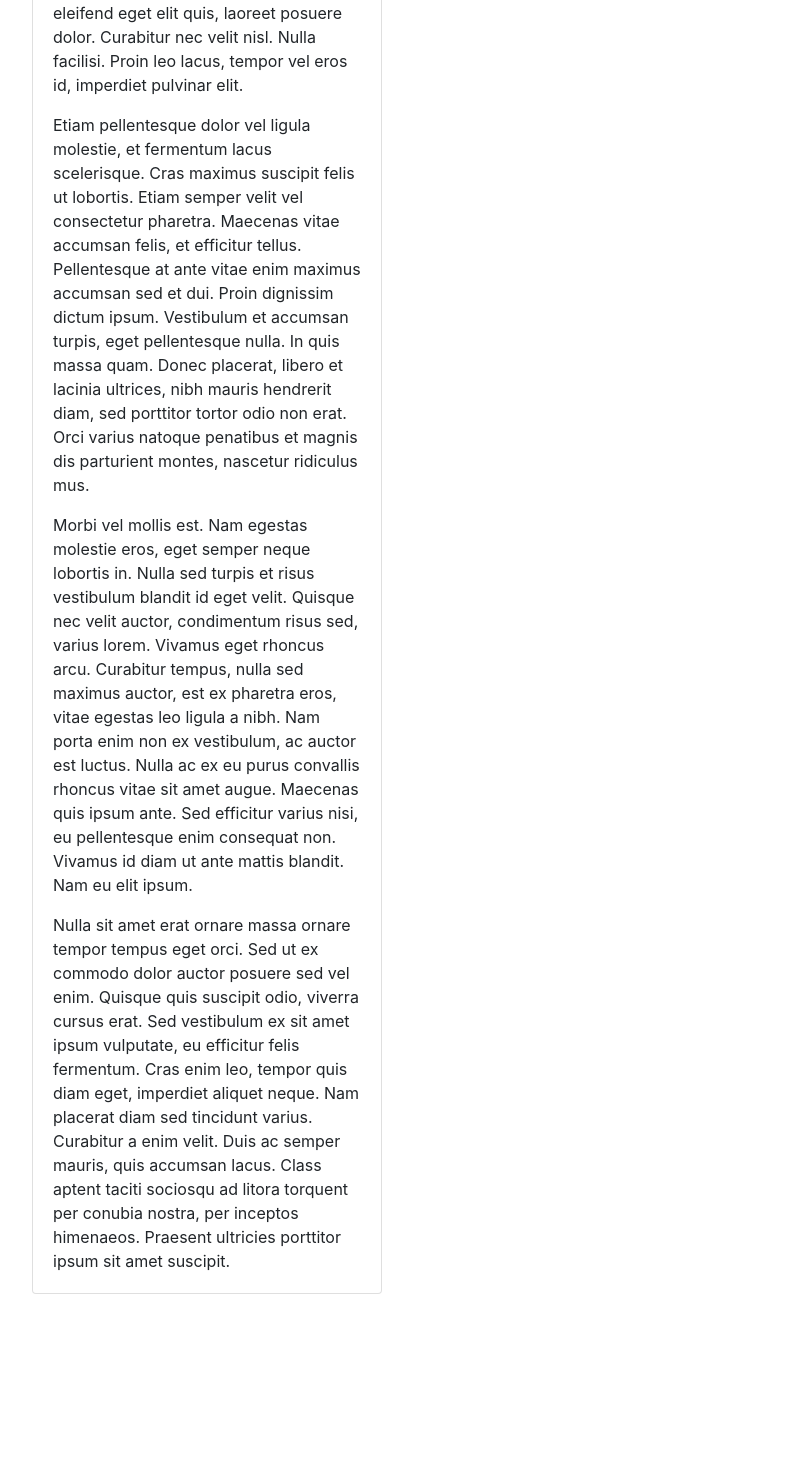
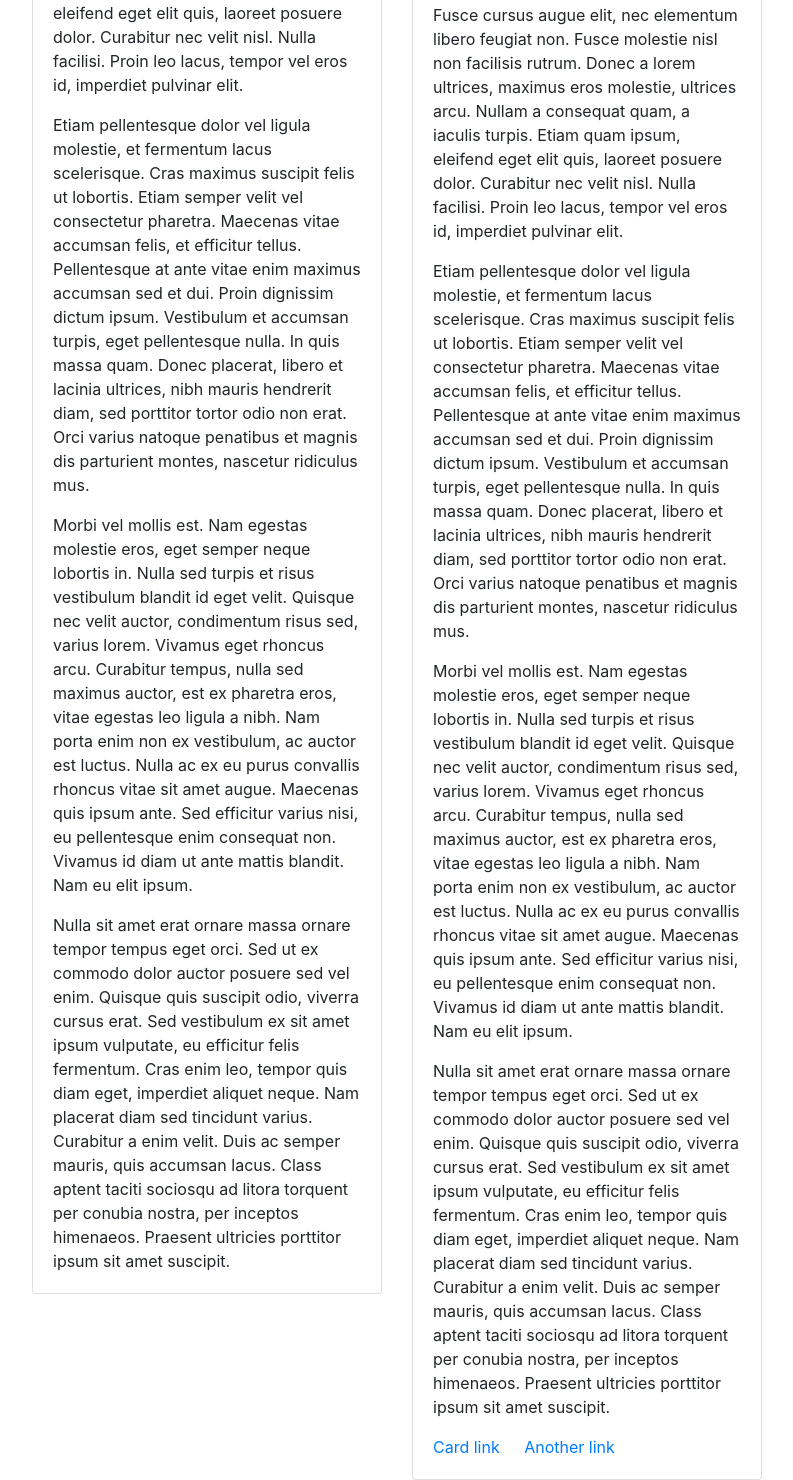
Before and after one commit to AbaevB/learn-CSS, a plain HTML site: page index.html in a window 1280 px wide. Shown: the part 937-2417 px from the top of the page, without its empty margins (53-846 px from the left). Before the commit the page ends 2231 px from the top, so only its background shows below. Drawn offline with nearby package versions, Linux system fonts and the light colour scheme.

Commit message:
add col2

```diff
--- a/index.html
+++ b/index.html
@@ -54,7 +54,30 @@
 			</div>
 		</div>
 		<div class="col-sm">
-			Одна из трёх колонок
+			<div class="card">
+				<img class="card-img-top" src="Images/cat.jpg" alt="Милый котенок">
+				<div class="card-body">
+					<h2 class="card-title">Милый котенок</h2>
+					<h3 class="card-subtitle">Jaime</h3>
+					<p class="card-text">
+						Lorem ipsum dolor sit amet, consectetur adipiscing elit. Aenean facilisis lacinia diam et pretium. Nam id ex varius, hendrerit augue maximus, fringilla mauris. Nam porttitor nulla arcu, vitae lacinia sem mattis at. Sed ullamcorper nunc mattis nisl hendrerit, ac feugiat quam tempor. Nulla dignissim tellus non nisi facilisis egestas. Pellentesque sed lorem tincidunt, eleifend tellus ut, facilisis sem. In eu magna nisl. Nullam in tempus libero, non elementum nisl. Ut eu laoreet est. Ut rhoncus elit facilisis, aliquet nunc vel, fermentum dui. Morbi sodales, urna commodo tincidunt accumsan, libero nisi rutrum dolor, eget bibendum elit dolor et ex. Etiam magna arcu, gravida at mauris in, ultricies dignissim leo. Cras orci dolor, fermentum id sapien sit amet, luctus posuere ex. Phasellus molestie finibus consequat. Curabitur sed bibendum enim. Donec vel maximus tellus.
+					</p>
+					<p class="card-text">
+						Fusce cursus augue elit, nec elementum libero feugiat non. Fusce molestie nisl non facilisis rutrum. Donec a lorem ultrices, maximus eros molestie, ultrices arcu. Nullam a consequat quam, a iaculis turpis. Etiam quam ipsum, eleifend eget elit quis, laoreet posuere dolor. Curabitur nec velit nisl. Nulla facilisi. Proin leo lacus, tempor vel eros id, imperdiet pulvinar elit.
+					</p>
+					<p class="card-text">
+						Etiam pellentesque dolor vel ligula molestie, et fermentum lacus scelerisque. Cras maximus suscipit felis ut lobortis. Etiam semper velit vel consectetur pharetra. Maecenas vitae accumsan felis, et efficitur tellus. Pellentesque at ante vitae enim maximus accumsan sed et dui. Proin dignissim dictum ipsum. Vestibulum et accumsan turpis, eget pellentesque nulla. In quis massa quam. Donec placerat, libero et lacinia ultrices, nibh mauris hendrerit diam, sed porttitor tortor odio non erat. Orci varius natoque penatibus et magnis dis parturient montes, nascetur ridiculus mus.
+					</p>
+					<p class="card-text">
+						Morbi vel mollis est. Nam egestas molestie eros, eget semper neque lobortis in. Nulla sed turpis et risus vestibulum blandit id eget velit. Quisque nec velit auctor, condimentum risus sed, varius lorem. Vivamus eget rhoncus arcu. Curabitur tempus, nulla sed maximus auctor, est ex pharetra eros, vitae egestas leo ligula a nibh. Nam porta enim non ex vestibulum, ac auctor est luctus. Nulla ac ex eu purus convallis rhoncus vitae sit amet augue. Maecenas quis ipsum ante. Sed efficitur varius nisi, eu pellentesque enim consequat non. Vivamus id diam ut ante mattis blandit. Nam eu elit ipsum.
+					</p>
+					<p class="card-text">
+						Nulla sit amet erat ornare massa ornare tempor tempus eget orci. Sed ut ex commodo dolor auctor posuere sed vel enim. Quisque quis suscipit odio, viverra cursus erat. Sed vestibulum ex sit amet ipsum vulputate, eu efficitur felis fermentum. Cras enim leo, tempor quis diam eget, imperdiet aliquet neque. Nam placerat diam sed tincidunt varius. Curabitur a enim velit. Duis ac semper mauris, quis accumsan lacus. Class aptent taciti sociosqu ad litora torquent per conubia nostra, per inceptos himenaeos. Praesent ultricies porttitor ipsum sit amet suscipit.
+					</p>
+					<a href="#" class="card-link">Card link</a>
+					<a href="#" class="card-link">Another link</a>
+				</div>
+			</div>
 		</div>
 		<div class="col-sm">
 			Одна из трёх колонок
```
Also changed, not shown: Images/cat.jpg (added).
